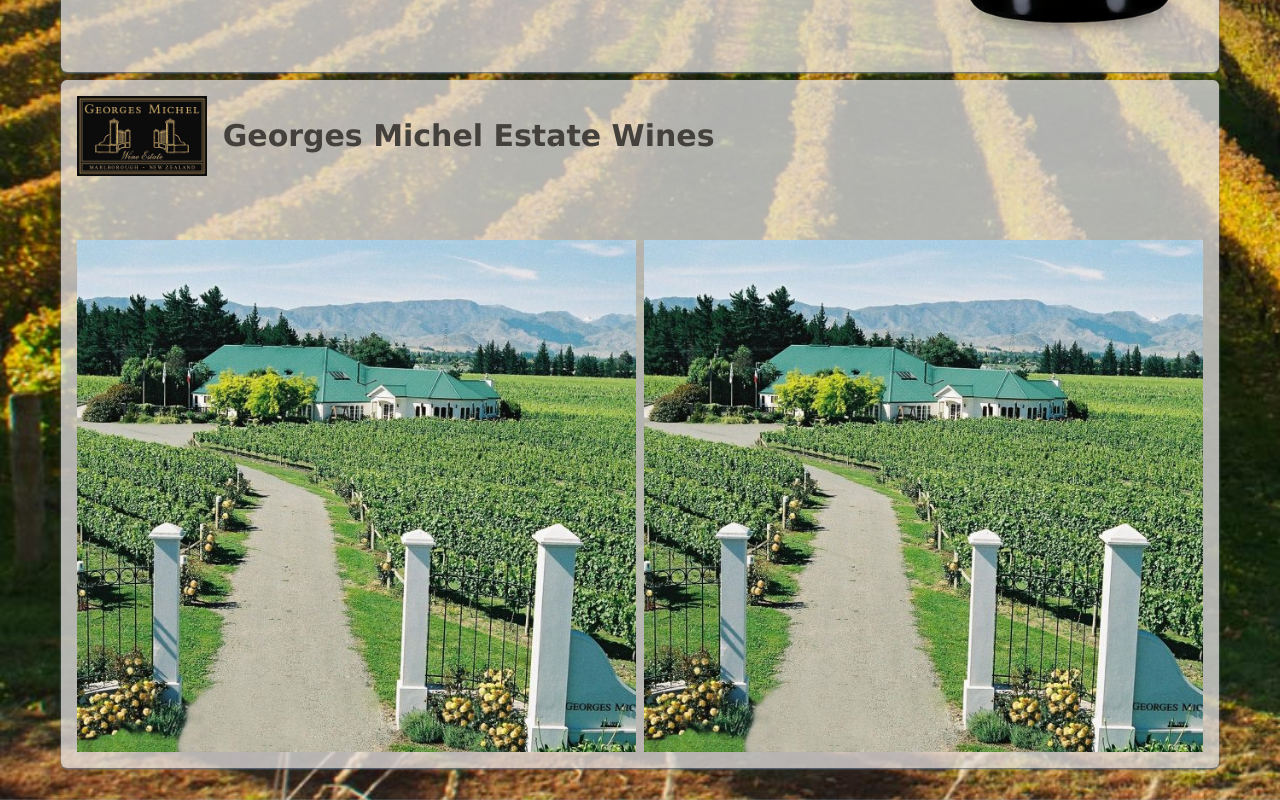
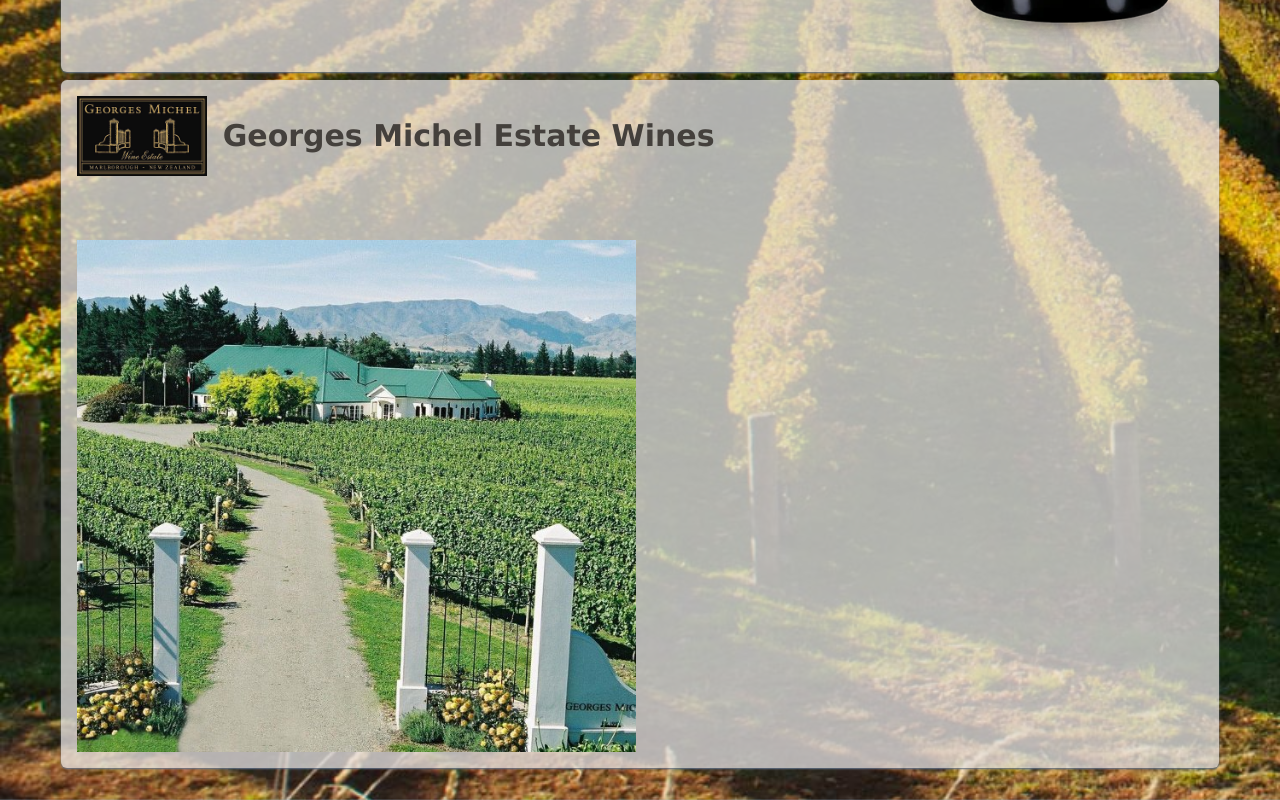
Before and after one commit to MarcMatthiae/vino, a React (Vite) app: page /wine/1 in a window 1280 px wide. Shown: the part 964-1764 px from the top of the page. Built offline with nearby package versions, Linux system fonts and the light colour scheme.

Commit message:
Remove duplicate image

```diff
--- a/src/winery/winery.tsx
+++ b/src/winery/winery.tsx
@@ -42,11 +42,6 @@
             src={"/assets/" + wineryToUse.winery}
             alt={`${wineryToUse.name} winery`}
           />
-          <img
-            className="col-span-1 object-contain cursor-pointer transition-transform duration-300 ease-in-out group-hover:scale-105"
-            src={"/assets/" + wineryToUse.winery}
-            alt={`${wineryToUse.name} winery`}
-          />
         </div>
       </div>
     )
```
